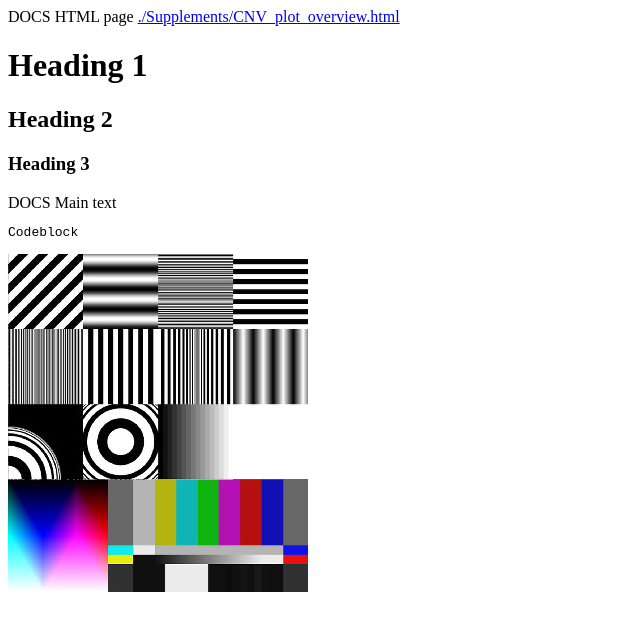
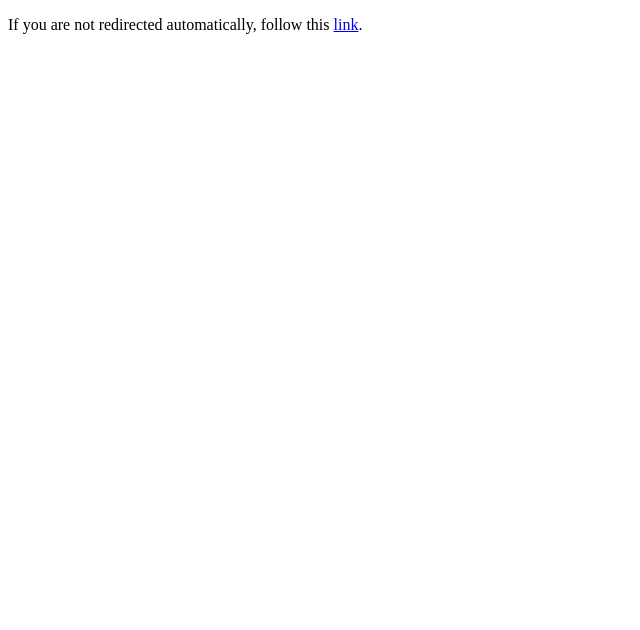
Before and after one commit to neuropathbasel/MSA48MCCNP, a plain HTML site: page docs/index.html in a window 1280 px wide. Shown: the whole page, without its empty margins (0-640 px from the left). Drawn offline with Linux system fonts and the light colour scheme.

Commit message:
Update index.html
added redirct command

```diff
--- a/docs/index.html
+++ b/docs/index.html
@@ -1,12 +1,11 @@
-<html>
-  <head>DOCS HTML page</head>
-  <body>
-    <a href="./Supplements/CNV_plot_overview.html">./Supplements/CNV_plot_overview.html</a>
-    <h1>Heading 1</h1>
-    <h2>Heading 2</h2>
-    <h3>Heading 3</h3>
-    DOCS Main text
-    <pre>Codeblock</pre>
-    <img src="./img/testimage.png" alt="Test Image">
-  </body>
+<!DOCTYPE html>
+<html lang="en">
+<head>
+    <meta charset="UTF-8">
+    <meta http-serif="refresh" content="0; url=./Supplements/CNV_plot_overview.html">
+    <title>Redirecting to MSA48MCCNP ...</title>
+</head>
+<body>
+    <p>If you are not redirected automatically, follow this <a href="./Supplements/CNV_plot_overview.html">link</a>.</p>
+</body>
 </html>
```
